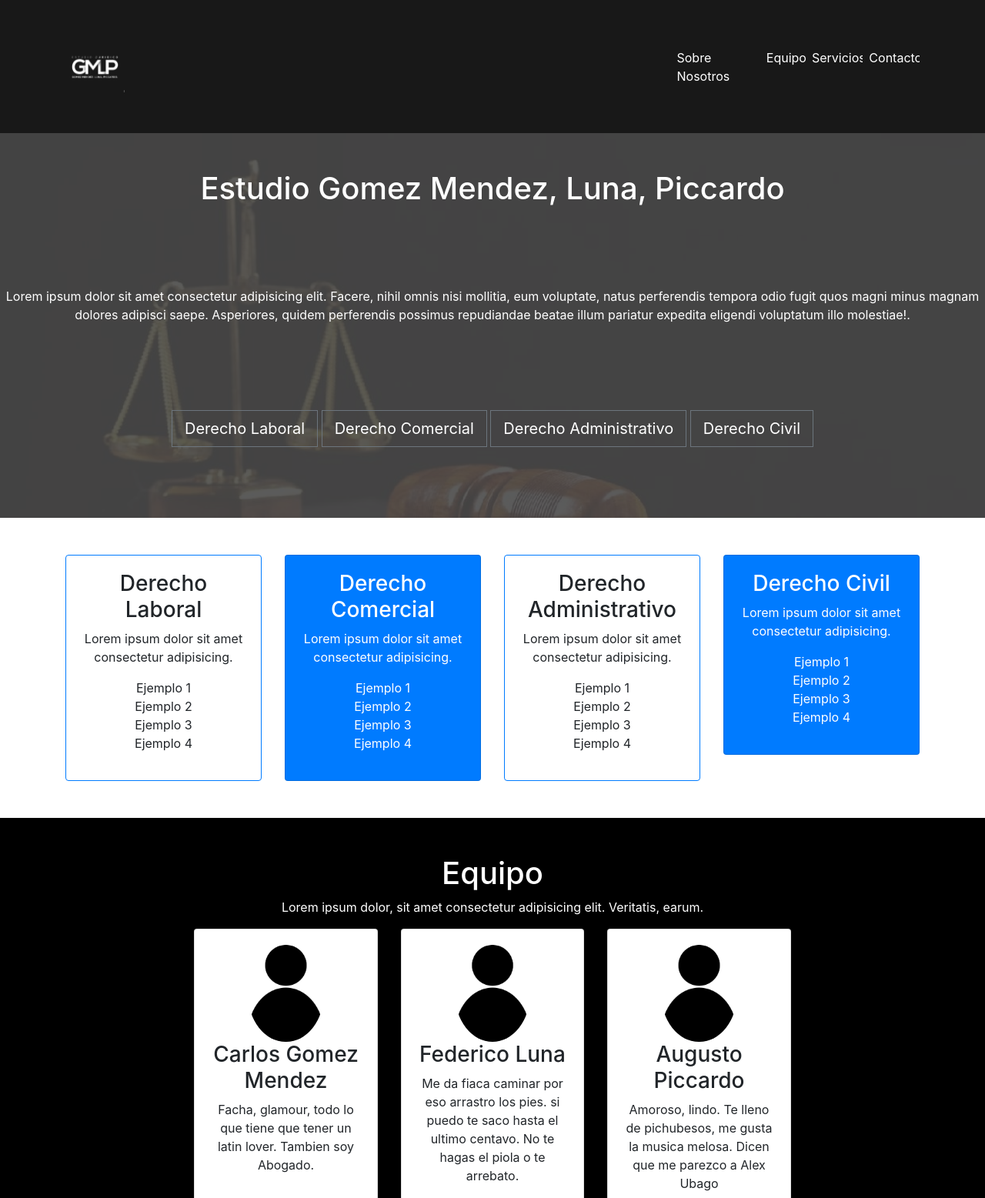
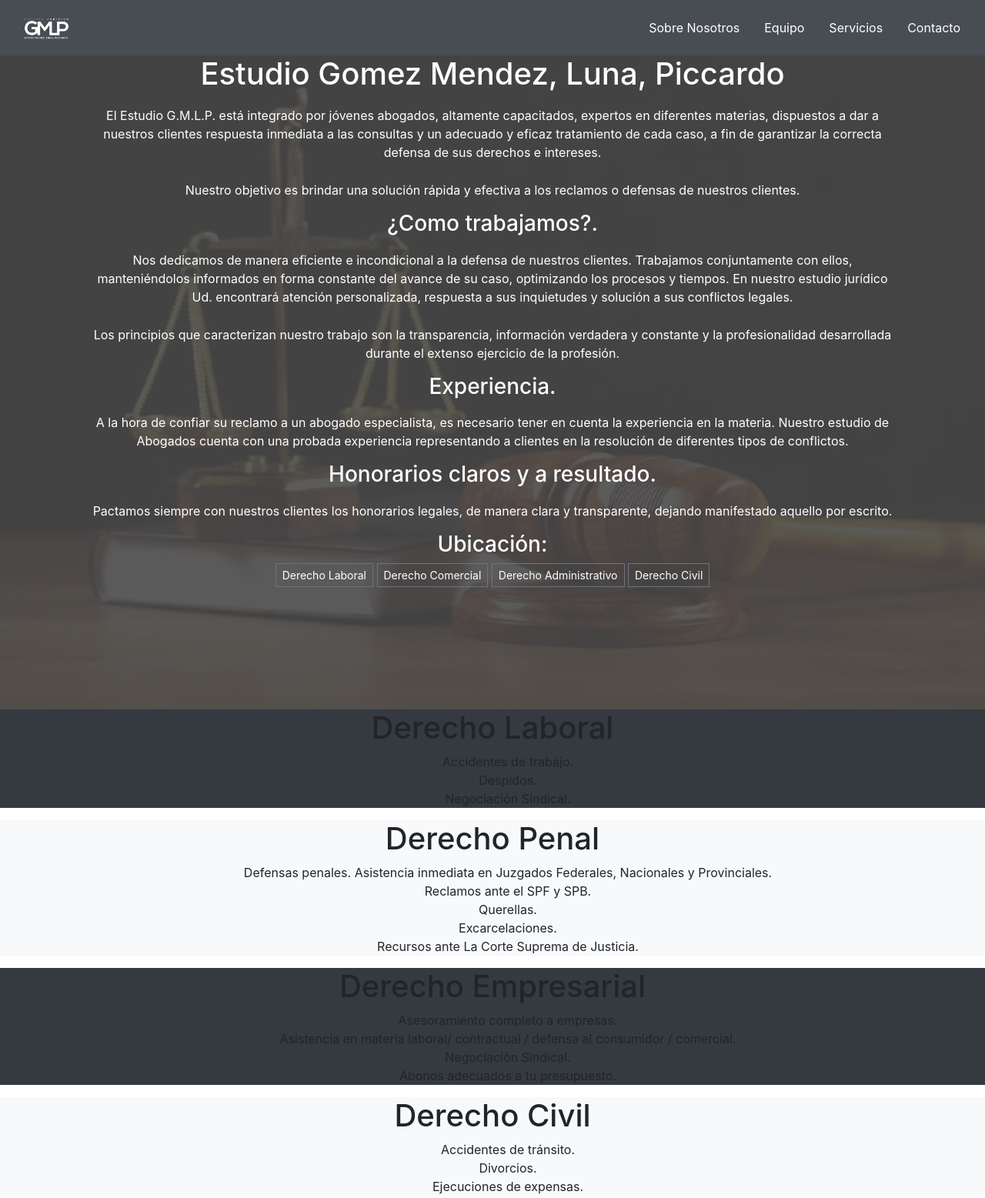
Before and after one commit to kddr10/estudioGMLP, a plain HTML site: page index.html in a window 1280 px wide. Shown: the top 1557 px of the page at 77% size. Drawn offline with nearby package versions, Linux system fonts and the light colour scheme.

Commit message:
commit 29-9

```diff
--- a/index.html
+++ b/index.html
@@ -12,26 +12,26 @@
 </head>
 <body>
     <!-- Navegacion -->
-    <nav class="navbar navbar-expand-lg navbar-black bg-black p-5">
-        <div class="container">
-            <a class="navbar-brand" href="/">
-                <img src="img/gmlptrans.png" alt="logo" style="width:10%">
+    <nav class="navbar navbar-expand-lg navbar-dark bg-dark">
+        <div class="container2">
+            <a class="navbar-brand col-md-6" href="/">
+                <img src="img/logocortado.png" alt="logo" style="width:10%">
             </a>
-            <button class="navbar-toggler" type="button" data-toggle="collapse" data-target="#navbarNav" aria-controls="navbarNav" aria-expanded="false" aria-label="Toggle navigation">
+            <button class="navbar-toggler ml-auto" type="button" data-toggle="collapse" data-target="#navbarText" aria-controls="navbarText" aria-expanded="false" aria-label="Toggle navigation">
                 <span class="navbar-toggler-icon"></span>
             </button>
-            <div class="collapse navbar-collapse" id="navbarNav">
+            <div class="collapse navbar-collapse" id="navbarText">
               <ul class="navbar-nav ml-auto">
-                <li class="nav-item active">
+                <li class="nav-item p-2">
                   <a class="nav-link" href="#">Sobre Nosotros</a>
                 </li>
-                <li class="nav-item">
+                <li class="nav-item p-2">
                   <a class="nav-link" href="#">Equipo</a>
                 </li>
-                <li class="nav-item">
+                <li class="nav-item p-2">
                     <a class="nav-link" href="#">Servicios</a>
                   </li>
-                <li class="nav-item">
+                <li class="nav-item p-2">
                   <a class="nav-link" href="#">Contacto</a>
                 </li>
               </ul>
@@ -40,27 +40,42 @@
     </nav>
 
     <!--Header-->
-    <header class="main-header">
-        <div class="background-overlay text-white py-5">
-            <div class="container2">
+    <section class="main-header">
+        <div class="background-overlay text-white">
+            <div class="container">
                 <div>
-                    <div class="text-center justify-content-center aling-self-center">
-                        <h1>Estudio Gomez Mendez, Luna, Piccardo</h1>
-                        <br><br><br><br>
+                    <div class="col-md-12 text-center justify-content-center aling-self-center">
+                        <h1 class="">Estudio Gomez Mendez, Luna, Piccardo</h1>
 
-                        <p>Lorem ipsum dolor sit amet consectetur adipisicing elit. Facere, nihil omnis nisi mollitia, eum voluptate, natus perferendis tempora odio fugit quos magni minus magnam dolores adipisci saepe. Asperiores, quidem perferendis possimus repudiandae beatae illum pariatur expedita eligendi voluptatum illo molestiae!.</p>
-                        <br><br><br><br>
+                        <p>El Estudio G.M.L.P. está integrado por jóvenes abogados, altamente capacitados, expertos en diferentes materias, dispuestos a dar a nuestros clientes respuesta inmediata a las consultas y un adecuado y eficaz tratamiento de cada caso, a fin de garantizar la correcta defensa de sus derechos e intereses.</p>
+
+                        <p>Nuestro objetivo es brindar una solución rápida y efectiva a los reclamos o defensas de nuestros clientes.</p>
+
+                        <h3>¿Como trabajamos?.</h3>
+                        <p>Nos dedicamos de manera eficiente e incondicional a la defensa de nuestros clientes. Trabajamos conjuntamente con ellos, manteniéndolos informados en forma constante del avance de su caso, optimizando los procesos y tiempos. En nuestro estudio jurídico Ud. encontrará atención personalizada, respuesta a sus inquietudes y solución a sus conflictos legales.</p>
+
+                        <p>Los principios que caracterizan nuestro trabajo son la transparencia, información verdadera y constante y la profesionalidad desarrollada durante el extenso ejercicio de la profesión.</p>
+
+                        <h3>Experiencia.</h3>
+                        <p>A la hora de confiar su reclamo a un abogado especialista, es necesario tener en cuenta la experiencia en la materia. Nuestro estudio de Abogados cuenta con una probada experiencia representando a clientes en la resolución de diferentes tipos de conflictos.</p>
+
+                        <h3>Honorarios claros y a resultado.</h3>
+                        <p>Pactamos siempre con nuestros clientes los honorarios legales, de manera clara y transparente, dejando manifestado aquello por escrito.</p>
+
+                        <h3>Ubicación:</h3>
+
+
                         <div>
-                            <a href="#" class="btn btn-outline-secondary btn-lg text-white">
+                            <a href="#" class="btn btn-outline-secondary btn-sm text-white">
                                 Derecho Laboral
                             </a>
-                            <a href="#" class="btn btn-outline-secondary btn-lg text-white">
+                            <a href="#" class="btn btn-outline-secondary btn-sm text-white">
                                 Derecho Comercial
                             </a>
-                            <a href="#" class="btn btn-outline-secondary btn-lg text-white">
+                            <a href="#" class="btn btn-outline-secondary btn-sm text-white">
                                 Derecho Administrativo
                             </a>
-                            <a href="#" class="btn btn-outline-secondary btn-lg text-white">
+                            <a href="#" class="btn btn-outline-secondary btn-sm text-white">
                                 Derecho Civil
                             </a>
                         </div>
@@ -68,95 +83,99 @@
                 </div>
             </div>
         </div>
-    </header>
+    </section>
 
     <!--Servicios-->
-    <section class="p-5">
+    <section class="servicios text-center bg-dark">
         <div class="container">
-            <div class="row">
-                <div class="col-md-3">
-                    <div class="card text-center border-primary">
-                        <div class="card-body">
-                            <h3>Derecho Laboral</h3>
-                            <p>
-                                Lorem ipsum dolor sit amet consectetur adipisicing.
-                            </p>
+            <h1>Derecho Laboral</h1>
             <ul>
-                                <li>Ejemplo 1</li>
-                                <li>Ejemplo 2</li>
-                                <li>Ejemplo 3</li>
-                                <li>Ejemplo 4</li>
+                <li>
+                    Accidentes de trabajo.
+                </li>
+                <li>
+                    Despidos.
+                </li>
+                <li>
+                    Negociación Sindical.
+                </li>
             </ul>
         </div>
-                    </div>
-                </div>
-                <div class="col-md-3">
-                    <div class="card text-center bg-primary text-white">
-                        <div class="card-body">
-                            <h3>Derecho Comercial</h3>
-                            <p>
-                                Lorem ipsum dolor sit amet consectetur adipisicing.
-                            </p>
+    </section>
+
+    <section class="text-center bg-light">
+        <div class="container">
+            <h1>Derecho Penal</h1>
             <ul>
-                                <li>Ejemplo 1</li>
-                                <li>Ejemplo 2</li>
-                                <li>Ejemplo 3</li>
-                                <li>Ejemplo 4</li>
+                <li>
+                    Defensas penales. Asistencia inmediata en Juzgados Federales, Nacionales y Provinciales.
+                </li>
+                <li>
+                    Reclamos ante el SPF y SPB.
+                </li>
+                <li>
+                    Querellas.
+                </li>
+                <li>
+                    Excarcelaciones.
+                </li>
+                <li>
+                    Recursos ante La Corte Suprema de Justicia.
+                </li>
             </ul>
         </div>
-                    </div>
-                </div>
-                <div class="col-md-3">
-                    <div class="card text-center border-primary">
-                        <div class="card-body">
-                            <h3>Derecho Administrativo</h3>
-                            <p>
-                                Lorem ipsum dolor sit amet consectetur adipisicing.
-                            </p>
+    </section>
+
+    <section class="text-center bg-dark">
+        <div class="container">
+            <h1>Derecho Empresarial</h1>
             <ul>
-                                <li>Ejemplo 1</li>
-                                <li>Ejemplo 2</li>
-                                <li>Ejemplo 3</li>
-                                <li>Ejemplo 4</li>
+                <li>
+                    Asesoramiento completo a empresas.
+                </li>
+                <li>
+                    Asistencia en materia laboral/ contractual / defensa al consumidor / comercial.
+                </li>
+                <li>
+                    Negociación Sindical.
+                </li>
+                <li>
+                    Abonos adecuados a tu presupuesto.
+                </li>
             </ul>
         </div>
-                    </div>
-                </div>
-                <div class="col-md-3">
-                    <div class="card text-center bg-primary text-white">
-                        <div class="card-body">
-                            <h3>Derecho Civil</h3>
-                            <p>
-                                Lorem ipsum dolor sit amet consectetur adipisicing.
-                            </p>
+    </section>
+
+    <section class="text-center bg-light">
+        <div class="container">
+            <h1>Derecho Civil</h1>
             <ul>
-                                <li>Ejemplo 1</li>
-                                <li>Ejemplo 2</li>
-                                <li>Ejemplo 3</li>
-                                <li>Ejemplo 4</li>
+                <li>
+                    Accidentes de tránsito.
+                </li>
+                <li>
+                    Divorcios.
+                </li>
+                <li>
+                    Ejecuciones de expensas.
+                </li>
             </ul>
         </div>
-                    </div>
-                </div>
-            </div>
-        </div>
-
     </section>
-
     <!--TEAM-->
 
    <section class="team text-center">
     <div class="container p-5">
         <h1 class="text-white">Equipo</h1>
-        <p class="text-white">Lorem ipsum dolor, sit amet consectetur adipisicing elit. Veritatis, earum.</p>
+        <p class="text-white"></p>
         <div class="row">
             <!--Miembros de equipo-->
             <div class="col-lg-3 aling-items-center">
              <div class="card">
                  <div class="card-body">
-                     <img src="/img/person.png" class="img-fluid rounded-circle w-50" alt="person">
+                     <img src="/img/charlos.jpeg" class="img-fluid rounded-circle w-80 h-30" alt="person">
                      <h3>Carlos Gomez Mendez</h3>
-                     <p>Facha, glamour, todo lo que tiene que tener un latin lover. Tambien soy Abogado.</p>
+                     <p>Abogado. Universidad del Salvador. Derecho Civil y Comercial. Especialista en Contratos. Negociación empresarial.</p>
                      <div class="d-flex flex-row justify-content-center">
                          <div class="p-4">
                              <a href="http://www.facebook.com" target="blank">
@@ -187,7 +206,7 @@
                  <div class="card-body">
                      <img src="/img/person.png" class="img-fluid rounded-circle w-50" alt="person">
                      <h3>Federico Luna</h3>
-                     <p>Me da fiaca caminar por eso arrastro los pies. si puedo te saco hasta el ultimo centavo. No te hagas el piola o te arrebato.</p>
+                     <p>Abogado. Instituto universitario de la Policía Federal Argentina. Especialista en derecho Penal y Derecho del Trabajo . Maestría en Derecho del Trabajo UCES (2019).</p>
                      <div class="d-flex flex-row justify-content-center">
                          <div class="p-4">
                              <a href="http://www.facebook.com" target="blank">
@@ -218,7 +237,7 @@
                  <div class="card-body">
                      <img src="/img/person.png" class="img-fluid rounded-circle w-50" alt="person">
                      <h3>Augusto Piccardo</h3>
-                     <p>Amoroso, lindo. Te lleno de pichubesos, me gusta la musica melosa. Dicen que me parezco a Alex Ubago</p>
+                     <p>Abogado. Universidad de Buenos Aires. Orientado a Derecho Empresarial, Derecho Civil y Derecho Laboral.</p>
                      <div class="d-flex flex-row justify-content-center">
                          <div class="p-4">
                              <a href="http://www.facebook.com" target="blank">
@@ -246,7 +265,57 @@
          </div>
     </div>
 </section>
+<!--Ubicacion-->
+<section>
+    <div class="container p-3">
+        <h1>Ubicacion</h1>
+        <p>Nuestras Oficinas se encuentran ubicadas en el Barrio de Liniers de la ciudad de Buenos Aires, con mucha accesibilidad A través de diferentes medios de transporte. También contamos con una oficina en el Barrio de Tribunales.</p>
 
+        <iframe src="https://www.google.com/maps/embed?pb=!1m18!1m12!1m3!1d3282.6704458143568!2d-58.52999488477558!3d-34.637767480450606!2m3!1f0!2f0!3f0!3m2!1i1024!2i768!4f13.1!3m3!1m2!1s0x95bcc83f11a432bb%3A0x3efd97b90d91e4ae!2sCuzco%20161%2C%20Buenos%20Aires!5e0!3m2!1ses!2sar!4v1601394618511!5m2!1ses!2sar" width="600" height="450" frameborder="0" style="border:0;" allowfullscreen="" aria-hidden="false" tabindex="0"></iframe>
+        <p>Cuzco 161, Ciudad autonoma de Buenos Aires, Argentina</p>
+    </div>
+</section>
+
+<!--Formulario contacto-->
+<section class="bg-light py-5">
+        <div class="container">
+            <div class="row">
+                <div class="col-lg-9">
+                    <h3>Contactanos</h3>
+                    <p>Ingrese sus datos de contacto y su consulta. Nos comunicaremos a la brevedad</p>
+                    <form action="">
+                        <div class="input-group mb-3">
+                            <div class="input-gruoup-prepend">
+                                <i class="fas fa-user input-group-text"></i>
+                            </div>
+                            <input type="text" class="form-control" placeholder="Ingrese su Nombre">
+                        </div>
+                        <div class="input-group mb-3">
+                            <div class="input-gruoup-prepend">
+                                <i class="fas fa-at input-group-text"></i>
+                            </div>
+                            <input type="email" class="form-control" placeholder="Ingrese e-mail">
+                        </div>
+                        <div class="input-group mb-3">
+                            <div class="input-gruoup-prepend">
+                                <i class="fas fa-envelope input-group-text"></i>
+                            </div>
+                            <textarea name="" id="" cols="30" rows="10" placeholder="Escriba su consulta" class="form-control"></textarea>
+                        </div>
+                        <button class="btn btn-dark btn-lg btn-block">
+                            Enviar
+                        </button>
+                    </form>
+                </div>
+                <div class="col lg-3">
+
+                </div>
+            </div>
+        </div>
+</section>
+
+
+<footer class="text-center">Web design by gtorres11 & kddr10</footer>
 
     <!-- Bootstrap js -->
     <script src="https://code.jquery.com/jquery-3.5.1.slim.min.js" integrity="sha384-DfXdz2htPH0lsSSs5nCTpuj/zy4C+OGpamoFVy38MVBnE+IbbVYUew+OrCXaRkfj" crossorigin="anonymous"></script>
--- a/styles.css
+++ b/styles.css
@@ -1,27 +1,38 @@
-* {
-    box-sizing: border-box;
-    margin: 0;
-    padding: 0;
+.navbar {
+    box-shadow: 2px 2px 5px #000;
+    opacity: .9;
+    align-content: center;
+
+}
+.navbar-brand {
+    width: auto;
 }
 
-.navbar {
-    background: black;
-    box-shadow: 2px 2px 5px #000;
-    opacity: .9;
+.navbar .nav-item .nav-link {
+    color: #fff;
+    align-content: space-between;
+    margin-left: auto;
+}
+
+.navbar-toggler {
+    display: flex;
+    margin-left: auto;
+}
+h1 {
+    font-size-adjust: initial;
+}
+p {
+    margin: 5px;
+    padding: 10px;
 
 }
 
-
-
-.navbar .nav-item .nav-link {
-        color: white;
-}
-
 .main-header {
+        background-image:url(img/derecho.jpg) ;
         position: relative;
-        background: url(/img/derecho.jpg);
-        background-size: cover;
-        min-height: 500px;
+        min-height: 850px;
+        background-size: cover  ;
+        display: block;
 
 }
 
@@ -34,11 +45,6 @@
         height: 100%;
 }
 
-.container2 {
-    text-align: center;
-    justify-content: center;
-
-}
 
 .form-control, .btn {
     border-radius: 0;
@@ -64,3 +70,9 @@
 li {
     overflow: hidden;
 }
+
+.container2 {
+    display: flex;
+    align-items: center;
+
+}
```
Also changed, not shown: img/charlos.jpeg (added), img/logoOk.PNG (added), img/logocortado.png (added), img/logotrans.jpeg (added). Lines whose indentation alone changed are shown as unchanged.
